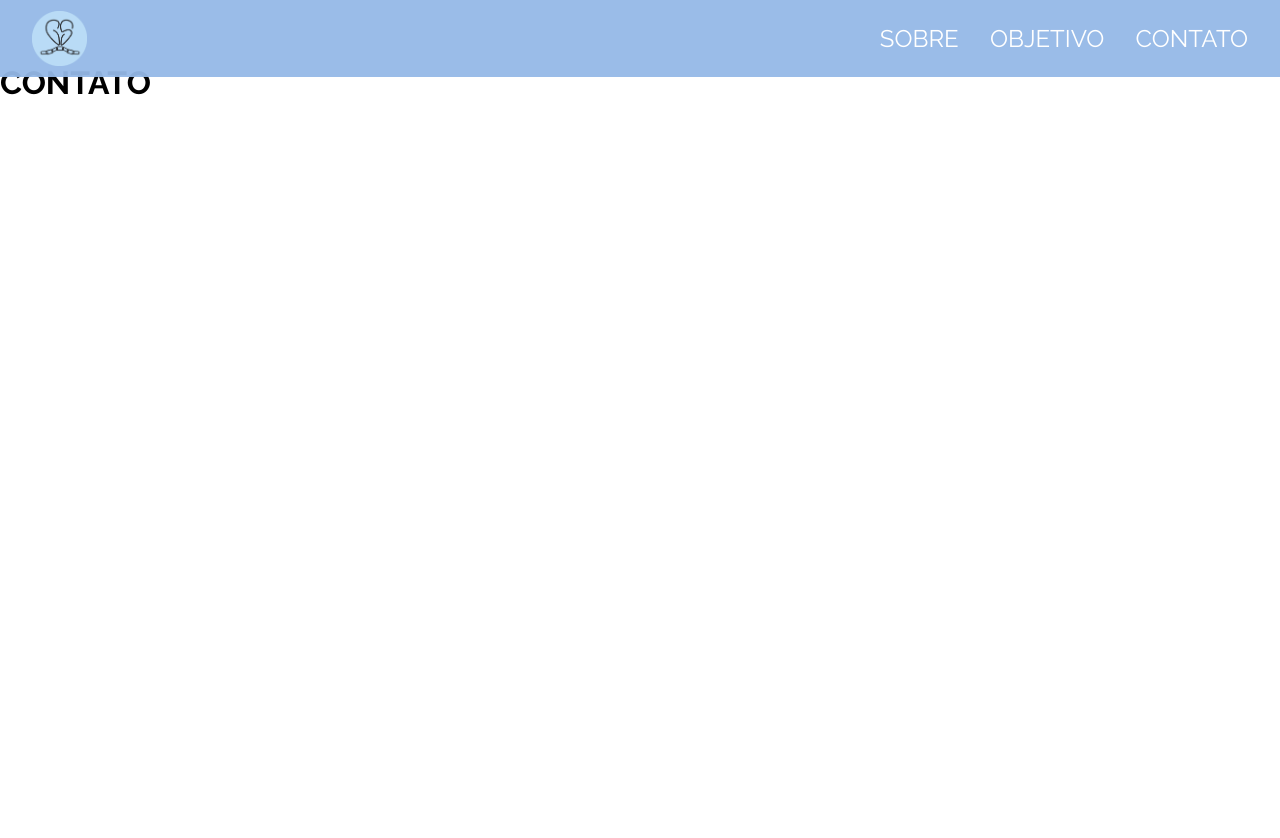
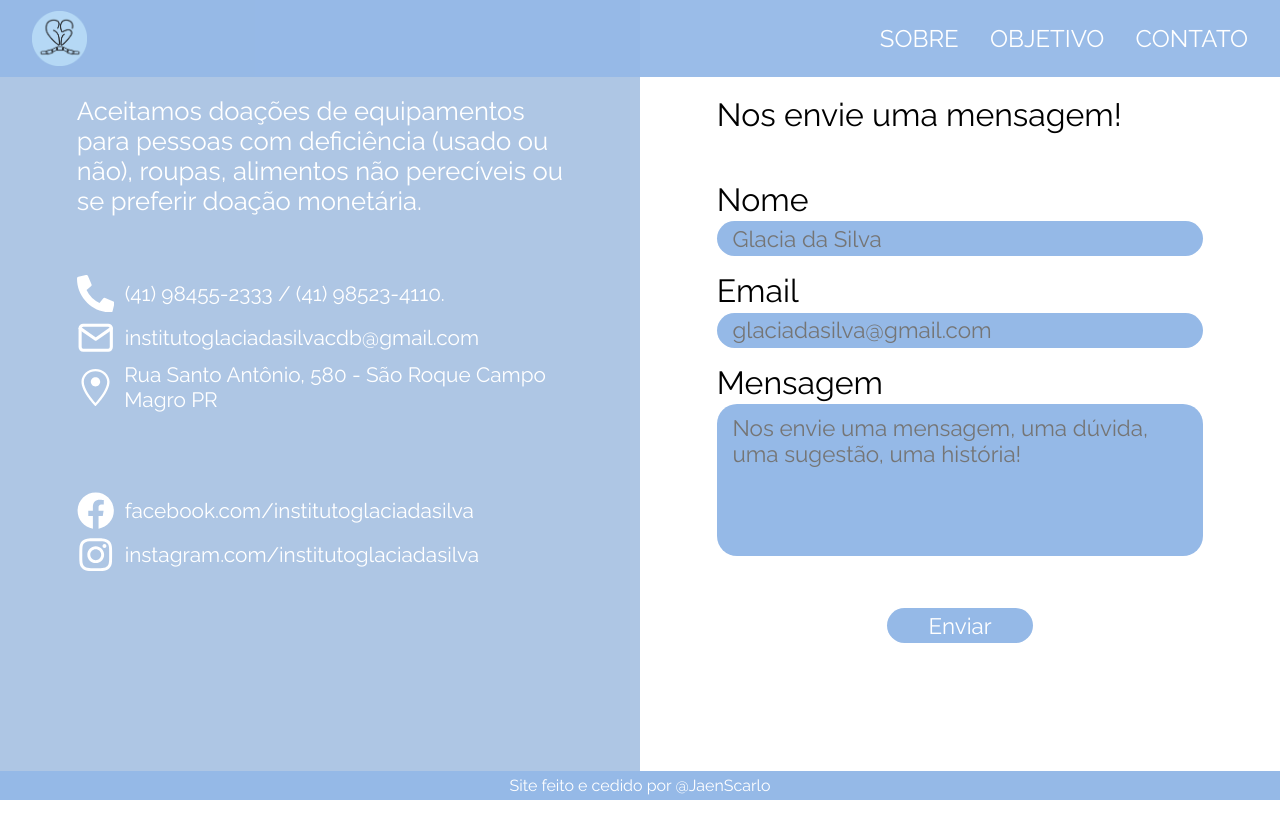
Before and after one commit to Jaen-Scarlo/instituto-glacia-da-silva, a React (Create React App) app: page /contato in a window 1280 px wide. Shown: the top 838 px of the page. After the commit the page ends 800 px from the top, so only its background shows below. Built offline with nearby package versions, Linux system fonts and the light colour scheme.

Commit message:
Started contact/form section

```diff
--- a/src/App.css
+++ b/src/App.css
@@ -10,3 +10,5 @@
   height: 100vh;
   max-width: 100vw;
 }
+
+html { overflow-y: scroll; }
--- a/src/pages/About/styles.js
+++ b/src/pages/About/styles.js
@@ -90,7 +90,7 @@ export const StyledP = styled.p`
 		font-size: 1.4em;
 	}
 	@media (max-width: 700px) {
-		font-size: 1.7em;
+		font-size: 1.35em;
 	}
 	span {
 		display: block;
--- a/src/pages/Contact/index.js
+++ b/src/pages/Contact/index.js
@@ -1,8 +1,115 @@
-import React from 'react';
-import { StyledHeader } from './styles';
+import React, { useRef } from 'react';
+import {
+	ContactContainer,
+	MainContainer,
+	InfoSection,
+	FlexIconText,
+	StyledFaPhoneAlt as PhoneIcon,
+	StyledFiMail as MailIcon,
+	StyledGoLocation as LocIcon,
+	FlexSocialText,
+	StyledFaFacebook as FbIcon,
+	StyledFaInstagram as IgIcon,
+	FormSection,
+	StyledFooter,
+} from './styles';
 
 function Contact() {
-	return <StyledHeader>CONTATO</StyledHeader>;
+	return (
+		<ContactContainer>
+			<MainContainer>
+				<InfoSection>
+					<p>
+						Aceitamos doações de equipamentos para
+						pessoas com deficiência (usado ou não),
+						roupas, alimentos não perecíveis ou se
+						preferir doação monetária.
+					</p>
+
+					<FlexIconText>
+						<PhoneIcon />
+						<span>
+							(41) 98455-2333 / (41) 98523-4110.
+						</span>
+					</FlexIconText>
+
+					<FlexIconText>
+						<MailIcon />
+						<span>
+							institutoglaciadasilvacdb@gmail.com
+						</span>
+					</FlexIconText>
+
+					<FlexIconText>
+						<LocIcon />
+						<span>
+							Rua Santo Antônio, 580 - São Roque Campo
+							Magro PR
+						</span>
+					</FlexIconText>
+
+					<FlexSocialText>
+						<FlexIconText>
+							<FbIcon />
+							<span>
+								facebook.com/institutoglaciadasilva
+							</span>
+						</FlexIconText>
+
+						<FlexIconText>
+							<IgIcon />
+							<span>
+								instagram.com/institutoglaciadasilva
+							</span>
+						</FlexIconText>
+					</FlexSocialText>
+				</InfoSection>
+
+				<FormSection>
+					<h1>Nos envie uma mensagem!</h1>
+					<form
+						action='https://formspree.io/f/xwkwdlqd'
+						method='POST'
+						id='form-main'
+						onSubmit={() => {}}
+					>
+						<label>
+							Nome
+							<input
+								type='text'
+								name='name'
+								required
+								placeholder='Glacia da Silva'
+							/>
+						</label>
+						<label>
+							Email
+							<input
+								type='email'
+								name='email'
+								required
+								placeholder='glaciadasilva@gmail.com'
+							/>
+						</label>
+
+						<label>
+							Mensagem
+							<textarea
+								rows='5'
+								name='mensagem'
+								required
+								placeholder='Nos envie uma mensagem, uma dúvida, uma sugestão, uma história!'
+							></textarea>
+						</label>
+						<input type='submit' value='Enviar' />
+					</form>
+				</FormSection>
+				<StyledFooter>
+					Site feito e cedido por @JaenScarlo
+				</StyledFooter>
+			</MainContainer>
+		</ContactContainer>
+	);
 }
 
 export default Contact;
--- a/src/pages/Contact/styles.js
+++ b/src/pages/Contact/styles.js
@@ -1,5 +1,136 @@
 import styled from 'styled-components';
+import { FaPhoneAlt } from 'react-icons/fa';
+import { FiMail } from 'react-icons/fi';
+import { GoLocation } from 'react-icons/go';
+import { FaFacebook } from 'react-icons/fa';
+import { FaInstagram } from 'react-icons/fa';
 
-export const StyledHeader = styled.h1`
-	margin-top: 2em;
+export const ContactContainer = styled.div`
+	height: 100vh;
 `;
+export const MainContainer = styled.div`
+	height: 100%;
+	display: flex;
+`;
+export const InfoSection = styled.div`
+	height: 100%;
+	padding: 6em 1em 1em 1em;
+	background-color: #aec6e4;
+	color: white;
+	width: 50%;
+	p {
+		font-size: 1.6em;
+		max-width: 80%;
+		margin: 0 auto 2.3em auto;
+		@media (max-width: 1000px) {
+			max-width: 90%;
+		}
+	}
+`;
+export const FlexIconText = styled.div`
+	margin: 0 auto;
+	max-width: 80%;
+	font-size: 1.3em;
+	display: flex;
+	justify-content: flex-start;
+	align-items: center;
+	margin-bottom: 0.3em;
+
+	@media (max-width: 1000px) {
+		max-width: 90%;
+	}
+
+	span {
+		padding-left: 0.5em;
+	}
+`;
+export const StyledFaPhoneAlt = styled(FaPhoneAlt)`
+	font-size: 1.8em;
+	min-width: 37px;
+`;
+export const StyledFiMail = styled(FiMail)`
+	font-size: 1.8em;
+	min-width: 37px;
+`;
+export const StyledGoLocation = styled(GoLocation)`
+	font-size: 1.8em;
+	min-width: 37px;
+`;
+export const FlexSocialText = styled.div`
+	margin-top: 5em;
+	min-width: 37px;
+`;
+export const StyledFaFacebook = styled(FaFacebook)`
+	font-size: 1.8em;
+	min-width: 37px;
+`;
+export const StyledFaInstagram = styled(FaInstagram)`
+	font-size: 1.8em;
+	min-width: 37px;
+`;
+export const FormSection = styled.div`
+	width: 50%;
+	height: 100%;
+	padding: 6em 1em 1em 1em;
+
+	h1 {
+		margin: 0 auto;
+		max-width: 80%;
+		font-weight: 400;
+	}
+	form {
+		max-width: 80%;
+		margin: 0 auto;
+		color: black;
+		font-size: 2em;
+		label {
+			width: 100%;
+			display: block;
+			font-weight: 400;
+			&:first-child {
+				margin-top: 1.5em;
+			}
+			&:not(:first-child) {
+				margin-top: 0.5em;
+			}
+		}
+		input {
+			display: block;
+			padding: 0.2em 0.7em;
+			width: 100%;
+			border: none;
+			border-radius: 100px;
+			font-size: 0.7em;
+			background: #95b9e7;
+			color: white;
+			margin-top: 0.15em;
+			&[type='submit'] {
+				margin: 2em auto 0 auto;
+				max-width: 30%;
+			}
+		}
+		textarea {
+			margin-top: 0.15em;
+			background: #95b9e7;
+			color: white;
+			width: 100%;
+			border: none;
+			border-radius: 20px;
+			resize: none;
+			padding: 0.5em 0.7em;
+			overflow-x: hidden;
+			font-size: 0.7em;
+		}
+	}
+`;
+export const StyledFooter = styled.footer`
+	position: absolute;
+	bottom: 0;
+	left: 0;
+	width: 100%;
+	height: fit-content;
+	background-color: #95b9e7;
+	text-align: center;
+	padding: 0.3em;
+	color: white;
+`;
--- a/src/pages/Objective/index.js
+++ b/src/pages/Objective/index.js
@@ -46,6 +46,7 @@ function Objective() {
 			x: 0,
 			opacity: 1,
 			transition: {
+				ease: 'easeOut',
 				duration: 0.7,
 			},
 		},
@@ -87,6 +88,10 @@ function Objective() {
 									animate='visible'
 									whileHover={{
 										rotate: 0,
+										transition: {
+											ease: 'easeOut',
+											duration: 0.2,
+										},
 									}}
 									exit={
 										direction === 'right'
@@ -115,7 +120,7 @@ function Objective() {
 				/>
 			</StyledSlider>
 
-			<StyledParagraph>
+			<StyledParagraph position={'bottom'}>
 				Os aparelhos não precisam ser novos, e alguns
 				são reparados se necessário antes de serem
 				encaminhados adiante para quem precisa. As
--- a/src/pages/Objective/styles.js
+++ b/src/pages/Objective/styles.js
@@ -1,26 +1,40 @@
 import styled from 'styled-components';
+import Wave from '../../assets/wave_about.png';
 import { FaAngleLeft } from 'react-icons/fa';
 import { FaAngleRight } from 'react-icons/fa';
 
 export const ObjectiveContainer = styled.div`
-	padding-top: 5em;
-	background-color: #aec6e4;
+	padding-top: 6em;
 	min-height: 100%;
 	width: 100%;
 	justify-content: center;
 	align-items: center;
 	overflow-x: hidden;
+	background: url(${Wave});
+	background-repeat: no-repeat;
+	background-size: cover;
+	background-position: center;
+	background-color: #95b9e7;
 `;
 export const StyledParagraph = styled.p`
-	font-size: 1.6em;
+	color: white;
+	font-size: 1.5em;
 	line-height: 1.3;
 	max-width: 60%;
 	margin: 0 auto;
+
+	margin-bottom: ${({ position }) =>
+		position === 'bottom' ? '2em' : '0em'};
+
+	@media (max-width: 700px) {
+		max-width: 80%;
+		font-size: 1.4em;
+	}
 `;
 
 export const StyledSlider = styled.div`
 	max-width: 80%;
-	margin: 0 auto;
+	margin: 3em auto;
 	display: flex;
 	justify-content: center;
 	align-items: center;
```
Also changed, not shown: src/assets/wave_about.png (added), src/assets/wave_about.svg (added).
